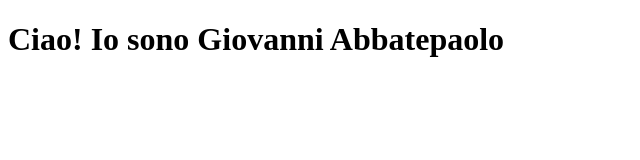
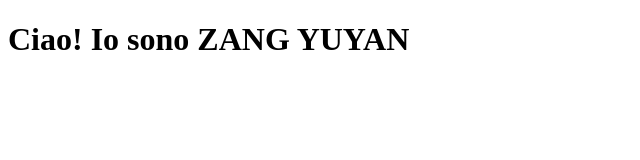
Before and after one commit to YY31-z/mio-sito, a plain HTML site: page index.html in a window 1280 px wide. Shown: the whole page, without its empty margins (0-640 px from the left). Drawn offline with Linux system fonts and the light colour scheme.

Commit message:
Update index.html

```diff
--- a/index.html
+++ b/index.html
@@ -6,6 +6,6 @@
     <title>Document</title>
   </head>
   <body>
-    <h1>Ciao! Io sono Giovanni Abbatepaolo</h1>
+    <h1>Ciao! Io sono ZANG YUYAN</h1>
   </body>
 </html>
```
